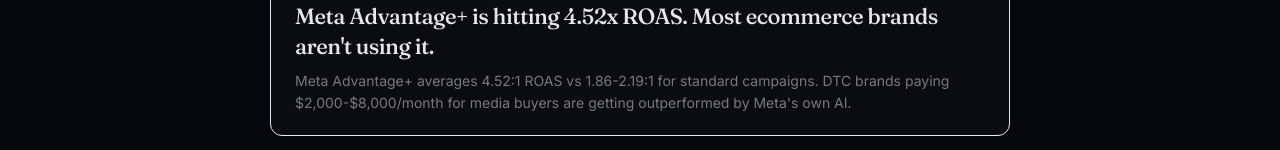
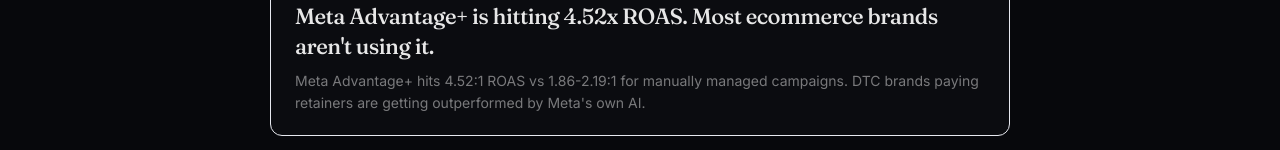
Before and after one commit to dustyboy-23/ventiscale-site, a Next.js app: page /blog in a window 1280 px wide. Shown: the part 757-907 px from the top of the page. Built offline with nearby package versions, Linux system fonts and the light colour scheme; no server answers.

Commit message:
Blog: fix meta description length (meta-advantage-plus-roas-ecommerce-2026)

```diff
--- a/app/(marketing)/blog/meta-advantage-plus-roas-ecommerce-2026/page.tsx
+++ b/app/(marketing)/blog/meta-advantage-plus-roas-ecommerce-2026/page.tsx
@@ -6,11 +6,11 @@
 export const metadata = {
   title: "Meta Advantage+ is hitting 4.52x ROAS. Most ecommerce brands aren't using it. | Venti Scale",
   description:
-    "Meta Advantage+ averages 4.52:1 ROAS vs 1.86-2.19:1 for standard campaigns. DTC brands paying $2,000-$8,000/month for media buyers are getting outperformed by Meta's own AI.",
+    "Meta Advantage+ hits 4.52:1 ROAS vs 1.86-2.19:1 for manually managed campaigns. DTC brands paying retainers are getting outperformed by Meta's own AI.",
   openGraph: {
     title: "Meta Advantage+ is hitting 4.52x ROAS. Most ecommerce brands aren't using it.",
     description:
-      "Meta Advantage+ averages 4.52:1 ROAS vs 1.86-2.19:1 for standard campaigns. DTC brands paying $2,000-$8,000/month for media buyers are getting outperformed by Meta's own AI.",
+      "Meta Advantage+ hits 4.52:1 ROAS vs 1.86-2.19:1 for manually managed campaigns. DTC brands paying retainers are getting outperformed by Meta's own AI.",
     url: "https://www.ventiscale.com/blog/meta-advantage-plus-roas-ecommerce-2026",
     type: "article",
     images: [
@@ -26,7 +26,7 @@
     card: "summary_large_image" as const,
     title: "Meta Advantage+ is hitting 4.52x ROAS. Most ecommerce brands aren't using it.",
     description:
-      "Meta Advantage+ averages 4.52:1 ROAS vs 1.86-2.19:1 for standard campaigns. DTC brands paying $2,000-$8,000/month for media buyers are getting outperformed by Meta's own AI.",
+      "Meta Advantage+ hits 4.52:1 ROAS vs 1.86-2.19:1 for manually managed campaigns. DTC brands paying retainers are getting outperformed by Meta's own AI.",
     images: ["https://www.ventiscale.com/blog/meta-advantage-plus-roas.jpg"],
   },
 };
@@ -35,7 +35,7 @@
 const TITLE =
   "Meta Advantage+ is hitting 4.52x ROAS. Most ecommerce brands aren't using it.";
 const DESCRIPTION =
-  "Meta Advantage+ averages 4.52:1 ROAS vs 1.86-2.19:1 for standard campaigns. DTC brands paying $2,000-$8,000/month for media buyers are getting outperformed by Meta's own AI.";
+  "Meta Advantage+ hits 4.52:1 ROAS vs 1.86-2.19:1 for manually managed campaigns. DTC brands paying retainers are getting outperformed by Meta's own AI.";
 const DATE = "2026-06-30";
 
 const FAQ_DATA = [
--- a/lib/blog.ts
+++ b/lib/blog.ts
@@ -15,7 +15,7 @@
     title:
       "Meta Advantage+ is hitting 4.52x ROAS. Most ecommerce brands aren't using it.",
     description:
-      "Meta Advantage+ averages 4.52:1 ROAS vs 1.86-2.19:1 for standard campaigns. DTC brands paying $2,000-$8,000/month for media buyers are getting outperformed by Meta's own AI.",
+      "Meta Advantage+ hits 4.52:1 ROAS vs 1.86-2.19:1 for manually managed campaigns. DTC brands paying retainers are getting outperformed by Meta's own AI.",
     date: "2026-06-30",
     author: "Dustin Gilmour",
     readTime: "7 min",
```
